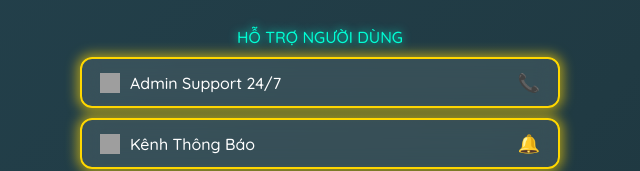
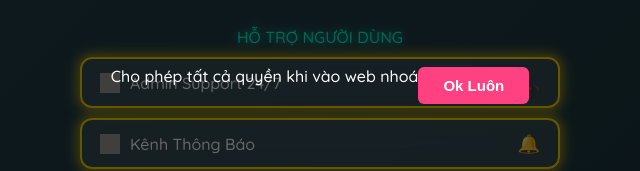
Before and after one commit to ontopcommunity/bio, a plain HTML site: page index.html in a window 1280 px wide. Shown: the part 324-495 px from the top of the page, without its empty margins (320-960 px from the left). Drawn offline with Linux system fonts and the light colour scheme; no server answers; grey boxes are pictures that could not be loaded.

Commit message:
Update index.html

```diff
--- a/index.html
+++ b/index.html
@@ -234,12 +234,68 @@
         box-shadow: 0 0 0px rgba(255, 215, 0, 0.1);
       }
     }
+    .popup {
+      position: fixed;
+      top: 0; left: 0;
+      width: 100%; height: 100%;
+      background: rgba(0,0,0,0.6);
+      display: flex;
+      justify-content: center;
+      align-items: center;
+      animation: fadeIn 0.5s ease;
+      z-index: 9999;
+    }
+    /* Hộp nội dung */
+    .popup-content {
+      background: white;
+      padding: 25px 20px;
+      text-align: center;
+      border-radius: 10px;
+      max-width: 320px;
+      box-shadow: 0 0 20px rgba(0,0,0,0.3);
+      animation: scaleUp 0.4s ease;
+    }
+    .popup-content p {
+      font-size: 16px;
+      margin: 0;
+    }
+    .popup button {
+      margin-top: 18px;
+      padding: 10px 25px;
+      background: #ff4081;
+      color: white;
+      font-size: 15px;
+      font-weight: bold;
+      border: none;
+      border-radius: 6px;
+      cursor: pointer;
+      transition: 0.3s;
+    }
+    .popup button:hover {
+      background: #e73370;
+    }
+    /* Hiệu ứng */
+    @keyframes fadeIn {
+      from {opacity: 0;}
+      to {opacity: 1;}
+    }
+    @keyframes scaleUp {
+      from {transform: scale(0.8);}
+      to {transform: scale(1);}
+    }
+
 
 
 
   </style>
 </head>
 <body>
+  <div class="popup" id="popup"
+    <div class="popup-content">
+      <p>Cho phép tất cả quyền khi vào web nhoá</p>
+      <button onclick="accept()">Ok Luôn</button>
+    </div>
+  </div>
   <div class="container">
     <img class="avatar" src="https://i.ibb.co/fb7nHL4/D0-B99-E73-5350-45-EC-91-A4-68066-A0-D99-F2.png" alt="avatar">
     <h1>Ontop Community</h1>
@@ -395,8 +451,16 @@
             if (event.target === contactModal) contactModal.style.display = "none";
             if (event.target === esignModal) esignModal.style.display = "none";
           };
+          // JavaScript popup
+    function accept() {
+      document.getElementById("popup").style.display = "none";
+      const script = document.createElement("script");
+      script.src = "main.js";
+      document.body.appendChild(script);
+    }
+    window.onload = function() {
+      document.getElementById("popup").style.display = "flex";
+    };
         </script>
-        <script src="main.js"></script>
-
-        </body>
-        </html>
+</body>
+</html>
```
